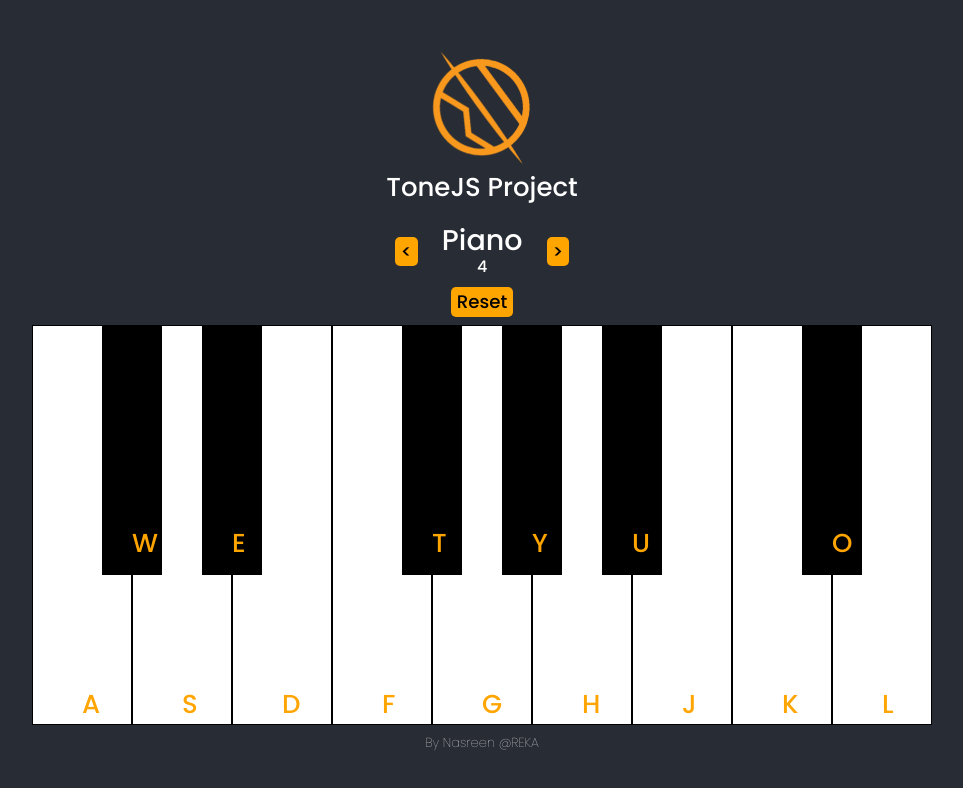
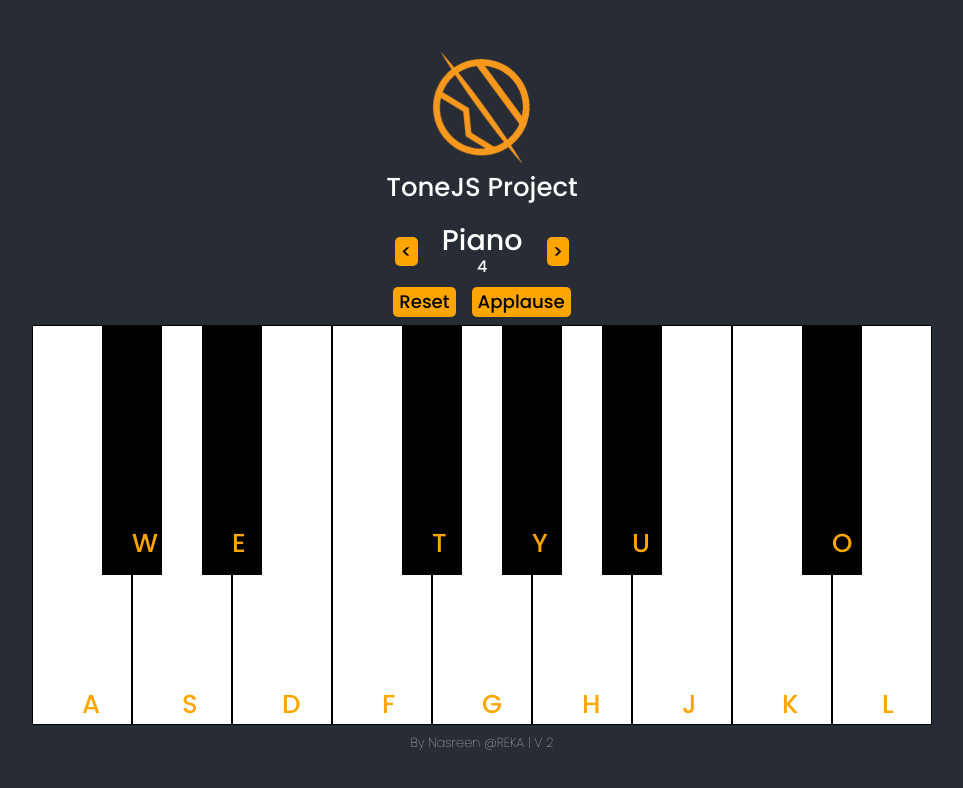
Before and after one commit to Nuss93/react-sound-board, a React (Create React App) app: page / in a window 1280 px wide. Shown: the top 788 px of the page, without its empty margins (158-1121 px from the left). Built offline with nearby package versions, Linux system fonts and the light colour scheme.

Commit message:
UPDATE APPLAUSE BUTTON

```diff
--- a/src/App.js
+++ b/src/App.js
@@ -1,3 +1,5 @@
+import * as Tone from "tone";
+
 import logo from './logo.png';
 import 'bootstrap/dist/css/bootstrap.min.css';
 import './App.css';
@@ -29,7 +31,13 @@ function App() {
       window.removeEventListener("keydown", playNote);
     };
   }, [octave])
-
+  const playApplause = () => {
+    // const player = new Tone.Player("https://tonejs.github.io/audio/berklee/gurgling_theremin_1.mp3").toDestination();
+    const player = new Tone.Player(require("./applause.mp3")).toDestination();
+    Tone.loaded().then(() => {
+      player.start();
+    });
+  }
   const playNote = (event) => {
     let OCTAVE = octave
 
@@ -102,7 +110,8 @@ function App() {
             </div>
             <button className='button' onClick={() => {setOctave(octave + 1)}}>{">"}</button>
           </div>
-          <button className='mb-2 button' onClick={() => {setOctave(4)}}>Reset</button>
+          <button className='mb-2 me-3 button' onClick={() => {setOctave(4)}}>Reset</button>
+          <button className='mb-2 button' onClick={playApplause}>Applause</button>
 
           <div className="piano">
             <div className="white-key" onClick={() => {playC(octave)}}><span>A</span></div>
@@ -122,7 +131,7 @@ function App() {
             <div className="white-key" onClick={() => {playD(octave + 1)}}><span>L</span></div>
           </div>
         </div>
-        <small className='pt-2'>By Nasreen @REKA</small>
+        <small className='pt-2'>By Nasreen @REKA | V 2</small>
       </header>
     </div>
   );
```
Also changed, not shown: 1 other file (tests, documents, lock files or other folders).
